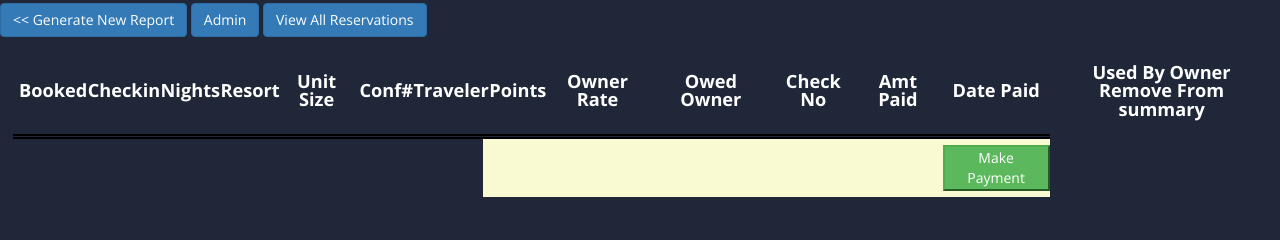
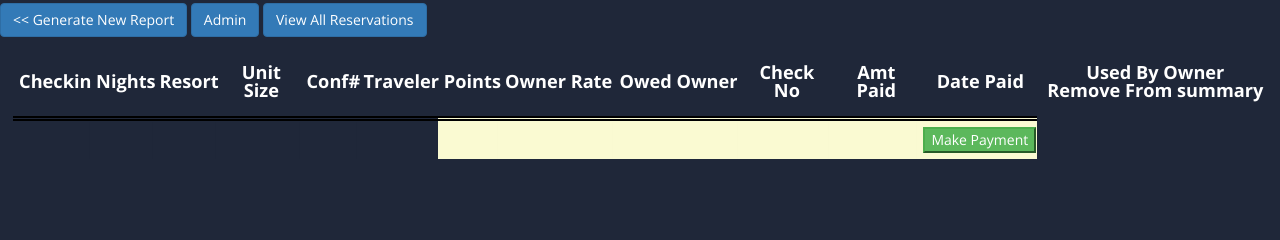
Before and after one commit to erikbenscoter/wam, a Django app: template monthly_summary/templates/report/index.html in a window 1280 px wide. Shown: the part 109-349 px from the top of the page. Run offline with Django 3.2, Linux system fonts and the light colour scheme; the template is opened without the code that fills it, so the values that code supplies are empty; parts of the project's set-up code (start-up, migrations or seed data) failed here and were passed over; some libraries are stand-ins or nearby versions.

Commit message:
removed date booked from monthly summary
per ruth request

```diff
--- a/monthly_summary/templates/report/index.html
+++ b/monthly_summary/templates/report/index.html
@@ -29,10 +29,6 @@
 
 <table class="container">
   <thead>
-    <tr>
-      <th>
-        <h1>Booked</h1>
-      </th>
       <th>
         <h1>Checkin</h1>
       </th>
@@ -77,7 +73,6 @@
   <tbody>
     {%for reservation in reservations%}
       <tr>
-        <td>{{reservation.date_booked}}</td>
         <td>{{reservation.date_of_reservation}}</td>
         <td>{{reservation.number_of_nights}}</td>
         <td>{{reservation.location}}</td>
@@ -94,7 +89,6 @@
       </tr>
     {%endfor%}
     <tr>
-      <td class="monthly_report not_used"></td>
       <td class="monthly_report not_used"></td>
       <td class="monthly_report not_used"></td>
       <td class="monthly_report not_used"></td>
```
